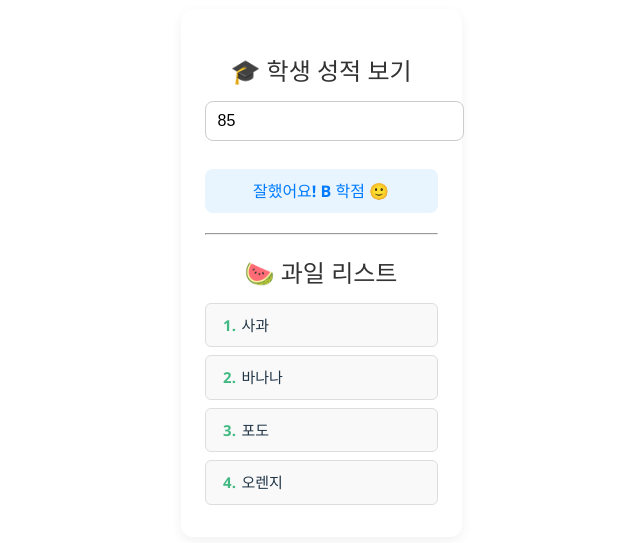
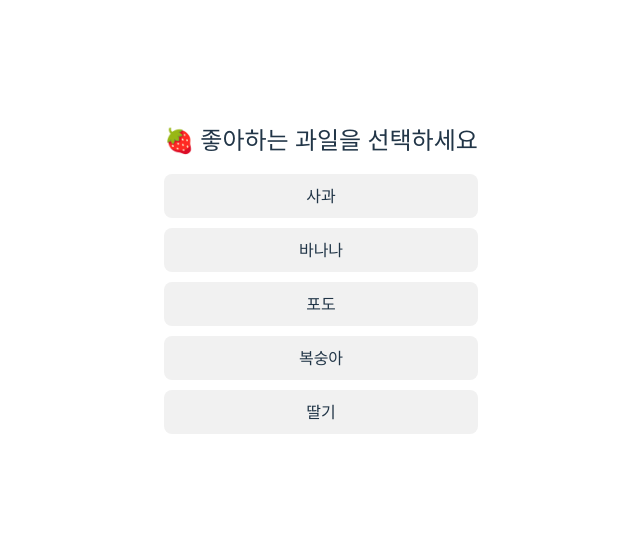
Before and after one commit to terry0505/vue_study, a Vue app: page / in a window 1280 px wide. Shown: the part 127-670 px from the top of the page, without its empty margins (319-959 px from the left). Built offline with nearby package versions, Linux system fonts and the light colour scheme.

Commit message:
1-6. 동적 스타일과 클래스 바인딩

```diff
--- a/src/App.vue
+++ b/src/App.vue
@@ -1,121 +1,79 @@
 <template>
-  <div class="container">
-    <h2>🎓 학생 성적 보기</h2>
-    <div class="score-box">
-      <input
-        type="number"
-        v-model="score"
-        placeholder="점수를 입력하세요 (0~100)"
-      />
-      <div class="grade-message">
-        <p v-if="score >= 90" class="grade a">훌륭합니다! A 학점 🎉</p>
-        <p v-else-if="score >= 80" class="grade b">잘했어요! B 학점 🙂</p>
-        <p v-else-if="score >= 70" class="grade c">노력했어요! C 학점 😅</p>
-        <p v-else class="grade d">다음엔 더 잘할 수 있어요! 💪</p>
-      </div>
-    </div>
+  <h2>🍓 좋아하는 과일을 선택하세요</h2>
+  <ul class="fruit-list">
+    <li
+      v-for="(fruit, index) in fruits"
+      :key="index"
+      :class="{ selected: selectedFruit === fruit }"
+      @click="selectFruit(fruit)"
+    >
+      {{ fruit }}
+    </li>
+  </ul>
 
-    <hr />
-
-    <h2>🍉 과일 리스트</h2>
-    <ul class="fruit-list">
-      <li v-for="(fruit, idx) in fruits" :key="idx">
-        <span class="index">{{ idx + 1 }}.</span> {{ fruit }}
-      </li>
-    </ul>
-    <p v-show="fruits.length === 0" class="empty">과일이 없습니다 🥺</p>
-  </div>
+  <p v-if="selectedFruit" class="result">
+    ✅ 당신이 선택한 과일은 <strong>{{ selectedFruit }}</strong> 입니다!
+  </p>
 </template>
 
 <script setup>
 import { ref } from "vue";
 
-const score = ref(85);
-const fruits = ref(["사과", "바나나", "포도", "오렌지"]);
+const fruits = ref(["사과", "바나나", "포도", "복숭아", "딸기"]);
+const selectedFruit = ref("");
+
+function selectFruit(fruit) {
+  selectedFruit.value = fruit;
+}
 </script>
 
 <style scoped>
 .container {
-  max-width: 480px;
+  max-width: 400px;
   margin: 40px auto;
   padding: 24px;
-  background: #ffffff;
+  background: #fff;
   border-radius: 12px;
   box-shadow: 0 4px 12px rgba(0, 0, 0, 0.06);
   font-family: "Segoe UI", sans-serif;
 }
 
 h2 {
-  margin-bottom: 12px;
-  color: #333;
-  font-weight: bold;
-}
-
-input {
-  width: 100%;
-  padding: 10px 12px;
-  font-size: 16px;
-  border: 1px solid #ccc;
-  border-radius: 8px;
-  margin-bottom: 12px;
-}
-
-.score-box {
-  margin-bottom: 20px;
-}
-
-.grade-message .grade {
-  padding: 10px;
-  border-radius: 8px;
-  font-weight: bold;
   text-align: center;
-}
-
-.grade.a {
-  background: #e0fbe0;
-  color: #28a745;
-}
-.grade.b {
-  background: #e8f5ff;
-  color: #007bff;
-}
-.grade.c {
-  background: #fff9e6;
-  color: #ffc107;
-}
-.grade.f {
-  background: #ffe8e8;
-  color: #dc3545;
+  margin-bottom: 16px;
 }
 
 .fruit-list {
   list-style: none;
-  padding-left: 0;
+  padding: 0;
   margin: 0;
 }
 
 .fruit-list li {
-  background: #f9f9f9;
-  border: 1px solid #ddd;
-  padding: 10px 12px;
-  margin-bottom: 8px;
-  border-radius: 6px;
-  font-size: 15px;
-  display: flex;
-  align-items: center;
+  background: #f1f1f1;
+  padding: 10px 14px;
+  margin-bottom: 10px;
+  border-radius: 8px;
+  cursor: pointer;
+  transition: 0.3s;
+  font-size: 16px;
+  text-align: center;
 }
 
-.index {
-  display: inline-block;
-  width: 24px;
-  font-weight: bold;
-  color: #42b983;
+.fruit-list li:hover {
+  background: #e3e3e3;
 }
 
-.empty {
-  margin-top: 16px;
+.fruit-list li.selected {
+  background-color: #42b983;
+  color: #fff;
+  font-weight: bold;
+  transform: scale(1.02);
+}
+
+.result {
   text-align: center;
-  color: #aaa;
-  font-style: italic;
+  margin-top: 20px;
+  font-size: 16px;
 }
 </style>
```
